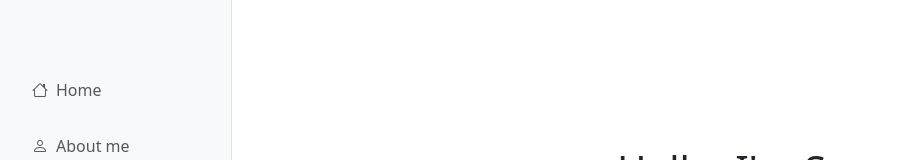
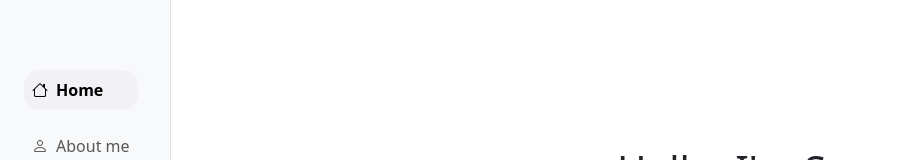
Before and after one commit to saragarrofe/saragarrofe, a React (Vite) app in the folder portfolio/: page / in a window 1280 px wide. Shown: the part 226-386 px from the top of the page, without its empty margins (8-923 px from the left). Built offline with nearby package versions, Linux system fonts and the light colour scheme.

Commit message:
feat(navbar): add styles and replace Link with Navlink to use isActive on nav items

```diff
--- a/portfolio/src/components/Navbar/Navbar.css
+++ b/portfolio/src/components/Navbar/Navbar.css
@@ -1,5 +1,6 @@
-
-
-.sidebar {
-    width: 240px;
+.sidebar .nav-link.active {
+    transition: all 0.3s ease;
+  font-weight: 600;
+  background: #F2F1F6;
+  border-radius: 1rem;
 }
--- a/portfolio/src/components/Navbar/Navbar.tsx
+++ b/portfolio/src/components/Navbar/Navbar.tsx
@@ -1,5 +1,5 @@
 import { Nav, Navbar } from 'react-bootstrap';
-import { Link } from 'react-router-dom';
+import { NavLink } from 'react-router-dom';
 import './Navbar.css'
 
 type NavbarComponentProps = {
@@ -13,10 +13,10 @@ export default function NavbarComponent({ onContactClick }:  NavbarComponentProp
     className="bg-body-tertiary position-fixed top-0 start-0 vh-100 p-3 border-end d-flex flex-column justify-content-center align-items-start sidebar"
     >
         <Nav className="flex-column gap-3 text-start px-3">
-            <Nav.Link as={Link} to="/" className="px-2 py-2 w-100"><i className="bi bi-house me-2"></i>Home</Nav.Link>
-            <Nav.Link as={Link} to="/about" className="px-2 py-2 w-100"><i className="bi bi-person me-2"></i>About me</Nav.Link>
-            <Nav.Link as={Link} to="/projects" className="px-2 py-2 w-100"><i className="bi bi-code me-2"></i>Projects</Nav.Link>
-            <Nav.Link onClick={onContactClick} className="px-2 py-2 w-100"><i className="bi bi-chat-dots me-2"></i>Contact</Nav.Link>
+            <NavLink to="/" end className={({isActive}) => `nav-link d-block px-2 py-2 w-100 ${isActive ? "active" : ""}`}><i className="bi bi-house me-2"></i>Home</NavLink>
+            <NavLink to="/about" className={({isActive}) => `nav-link d-block px-2 py-2 w-100 ${isActive ? "active" : ""}`}><i className="bi bi-person me-2"></i>About me</NavLink>
+            <NavLink to="/projects" className={({isActive}) => `nav-link d-block px-2 py-2 w-100 ${isActive ? "active" : ""}`}><i className="bi bi-code me-2"></i>Projects</NavLink>
+            <button type='button' onClick={onContactClick} className="nav-link d-block text-start px-2 py-2 w-100 btn btn-link"><i className="bi bi-chat-dots me-2"></i>Contact</button>
         </Nav>
     </Navbar>
 
```
